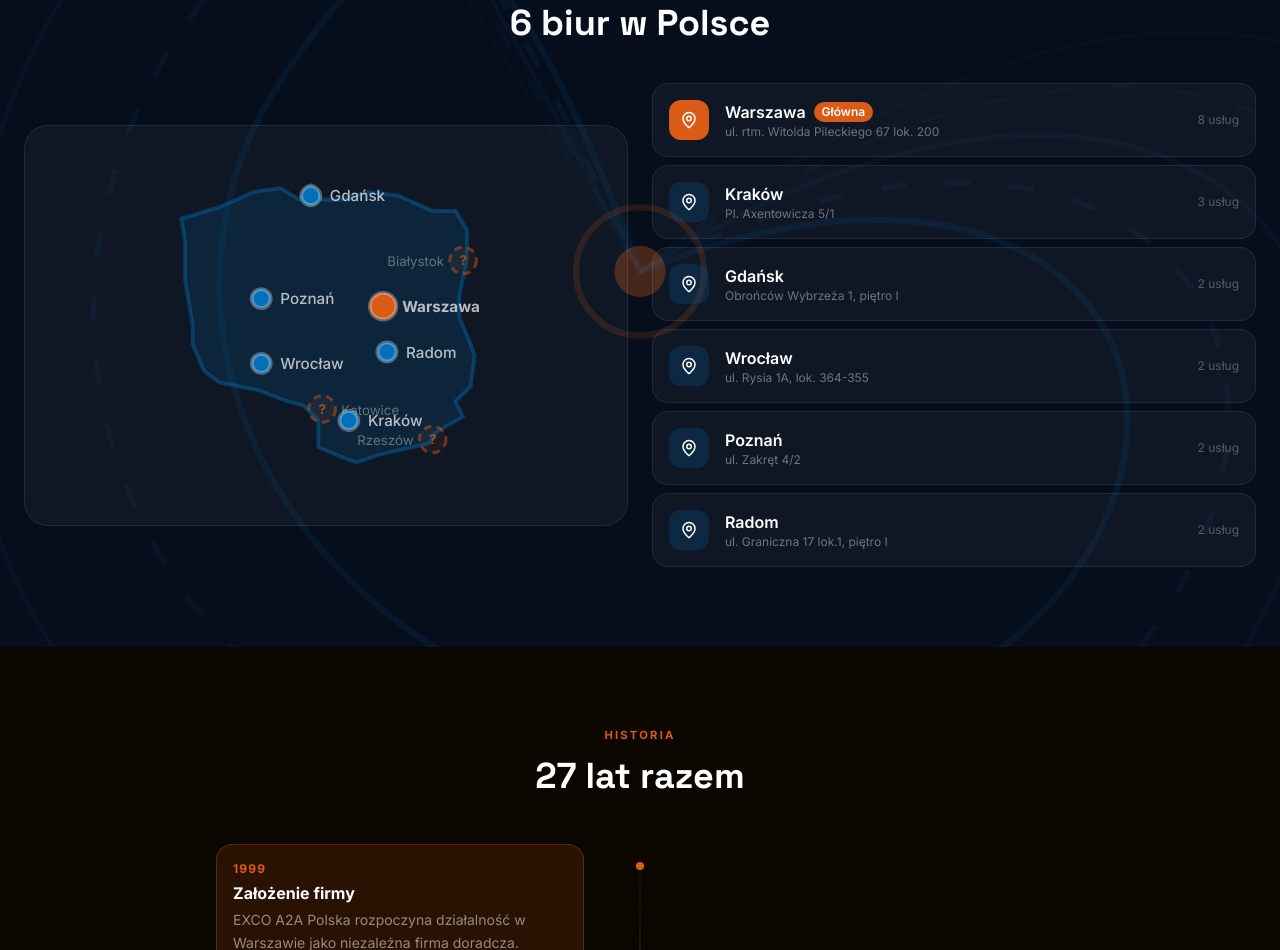
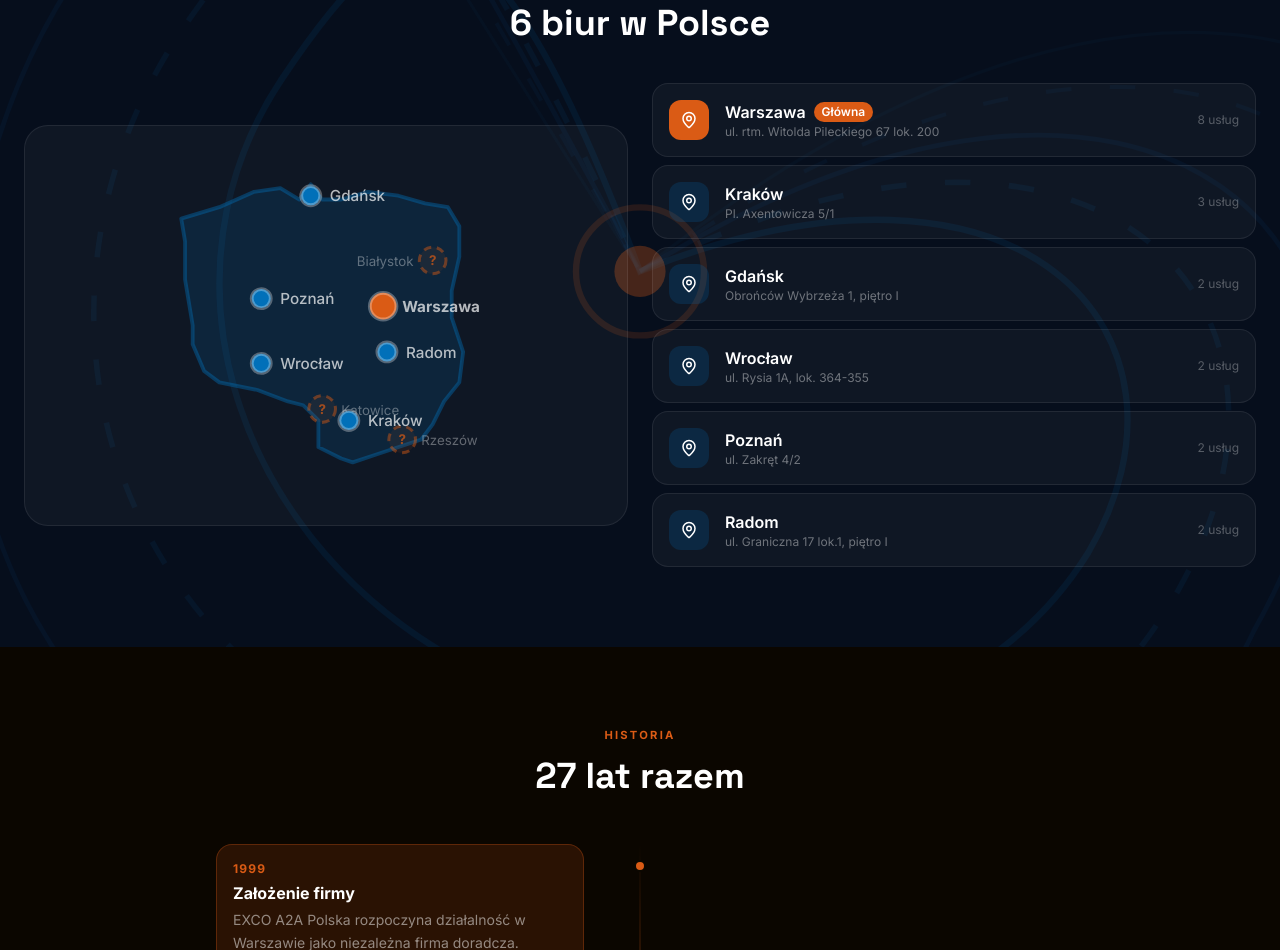
Before and after one commit to TvF80/exco, a React (Vite) app: page / in a window 1280 px wide. Shown: the part 3404-4354 px from the top of the page. Built offline with nearby package versions, Linux system fonts and the light colour scheme.

Commit message:
fix: kontur Polski poprawiony, Bialystok i Rzeszow przesuniete w lewo

```diff
--- a/src/components/sections/OfficeMapNew.jsx
+++ b/src/components/sections/OfficeMapNew.jsx
@@ -6,8 +6,8 @@ import { services } from '../../data/services'
 import { BgGeoRings } from '../BgPatterns'
 
 const FUTURE_OFFICES = [
-  { id: 'bialystok', city: 'Białystok', x: 86, y: 29, textLeft: true },
-  { id: 'rzeszow',   city: 'Rzeszów',   x: 78, y: 76, textLeft: true },
+  { id: 'bialystok', city: 'Białystok', x: 78, y: 29, textLeft: true },
+  { id: 'rzeszow',   city: 'Rzeszów',   x: 70, y: 76 },
   { id: 'katowice',  city: 'Katowice',  x: 49, y: 68 },
 ]
 
@@ -47,12 +47,12 @@ export default function OfficeMapNew({ onServiceClick }) {
                 d="M12,18 L22,15 L31,11 L38,10
                    L43,13 L46,9 L49,13
                    L54,13 L61,11 L69,12
-                   L78,16 L84,16
-                   L87,21 L87,29 L85,38 L85,44
-                   L88,51 L89,54
-                   L88,62 L84,66 L86,70 L79,74
-                   L77,77 L64,80 L58,82
-                   L55,81 L48,78
+                   L76,14 L82,15
+                   L85,20 L85,28 L83,37 L83,44
+                   L85,50 L86,53
+                   L85,61 L81,66 L78,72
+                   L75,76 L63,80 L57,82
+                   L54,81 L48,78
                    L48,71 L44,67 L40,66 L32,63 L22,61 L18,58
                    L15,51 L15,46 L14,40 L13,34 L13,28 L13,24
                    Z"
```
